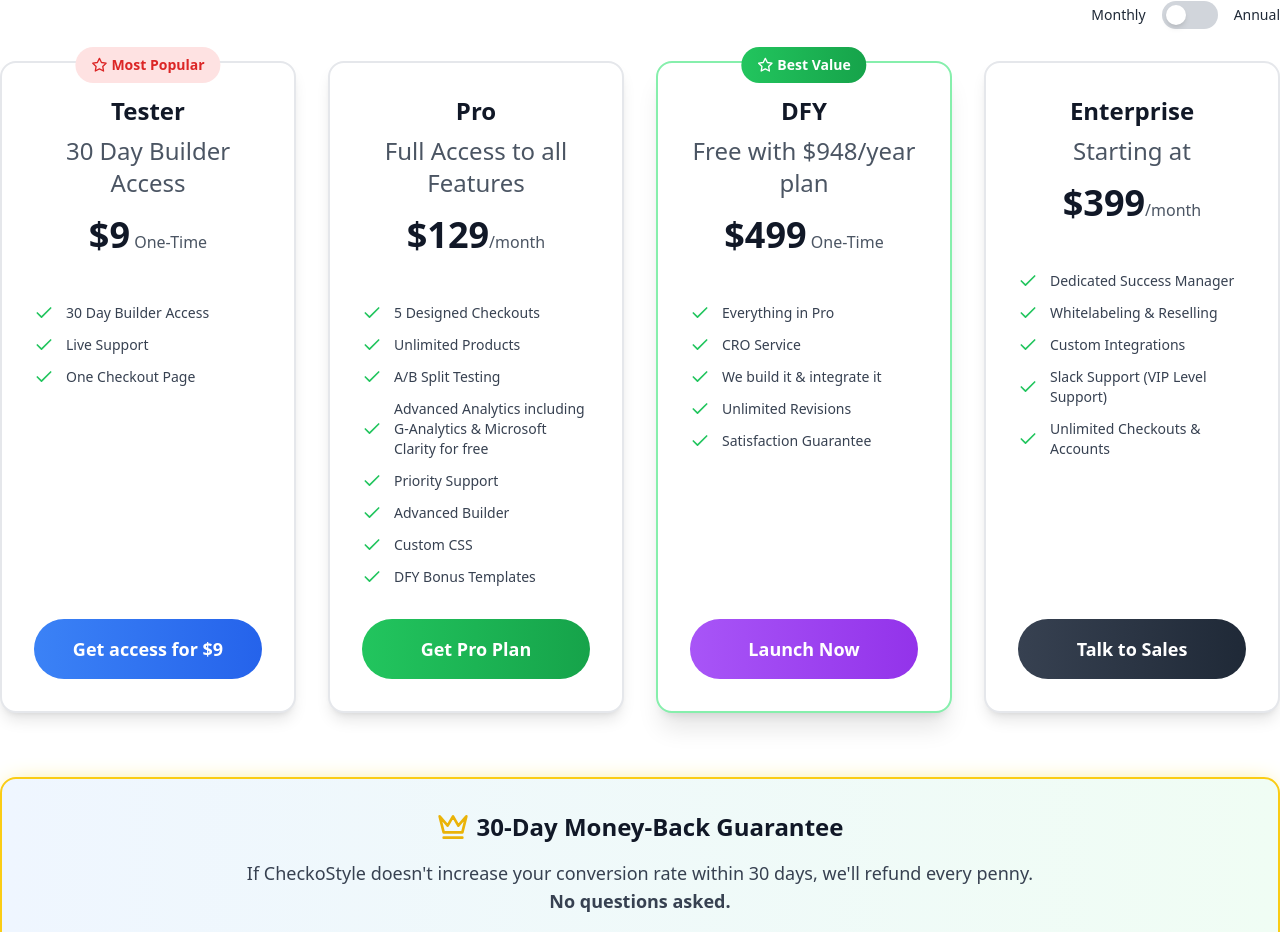
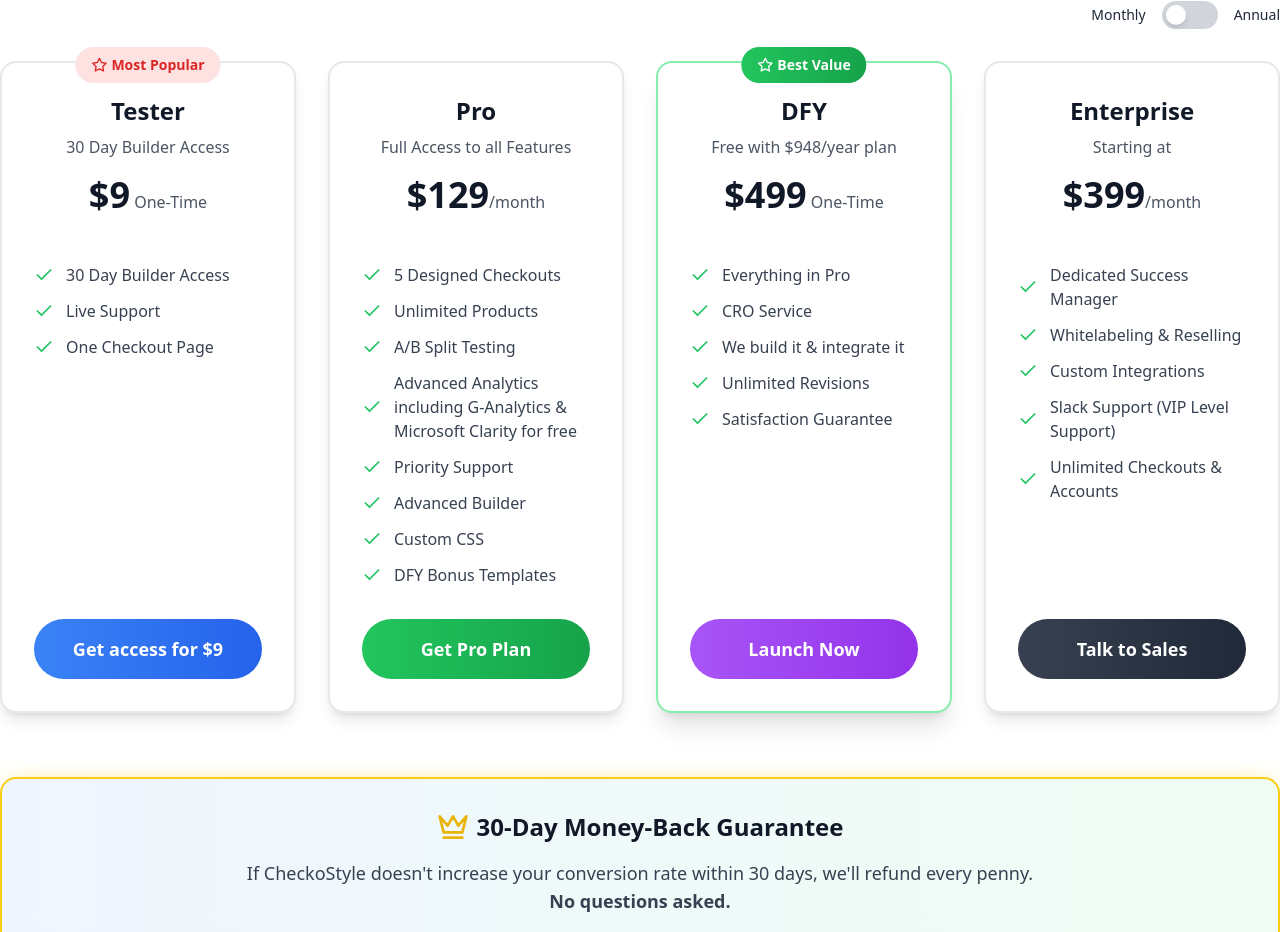
Before and after one commit to OctiAI/checkostyle.com, a React (Vite) app: page / in a window 1280 px wide. Shown: the part 4930-5862 px from the top of the page. Built offline with nearby package versions, Linux system fonts and the light colour scheme.

Commit message:
Updated Pricing.tsx

```diff
--- a/src/components/Pricing.tsx
+++ b/src/components/Pricing.tsx
@@ -175,7 +175,7 @@ ${plan.name === 'Enterprise' ? 'order-4 lg:order-4' : ''}
 
                 <div className="text-center mb-8">
                   <h3 className="text-2xl font-bold text-gray-900 mb-2">{plan.name}</h3>
-                  <p className="text-gray-600 text-2xl mb-4">{description}</p>
+                  <p className="text-gray-600 mb-4">{description}</p>
                   <div className="mb-4">
                     <span className="text-4xl font-bold text-gray-900">{price}</span>
                     <span className="text-gray-600">{period}</span>
@@ -186,7 +186,7 @@ ${plan.name === 'Enterprise' ? 'order-4 lg:order-4' : ''}
                   {plan.features.map((feature, fi) => (
                     <li key={fi} className="flex items-center space-x-3">
                       <Check className="h-5 w-5 text-green-500 flex-shrink-0" />
-                      <span className="text-gray-700 text-sm">{feature}</span>
+                      <span className="text-gray-700 text-base">{feature}</span>
                     </li>
                   ))}
                 </ul>
```
